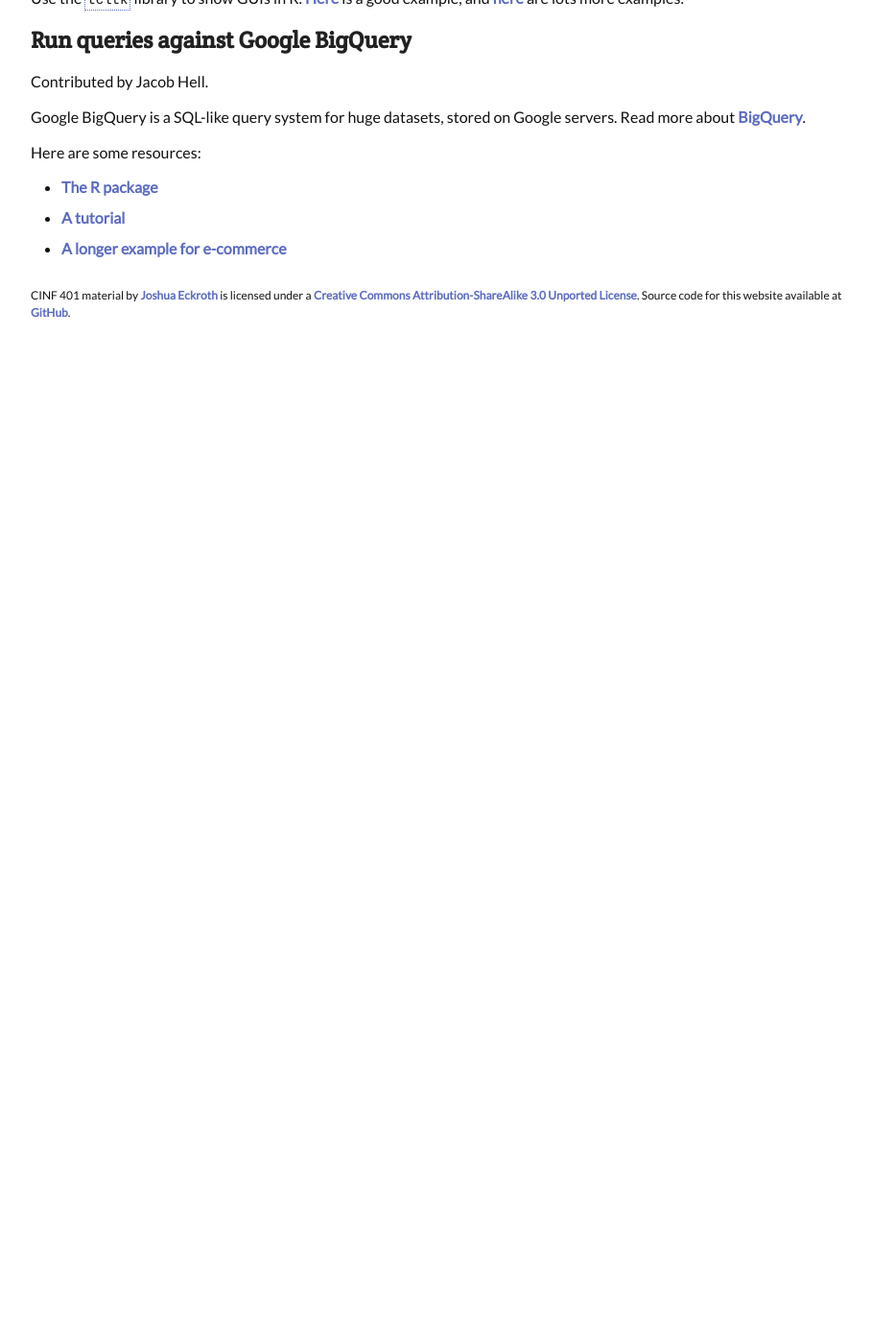
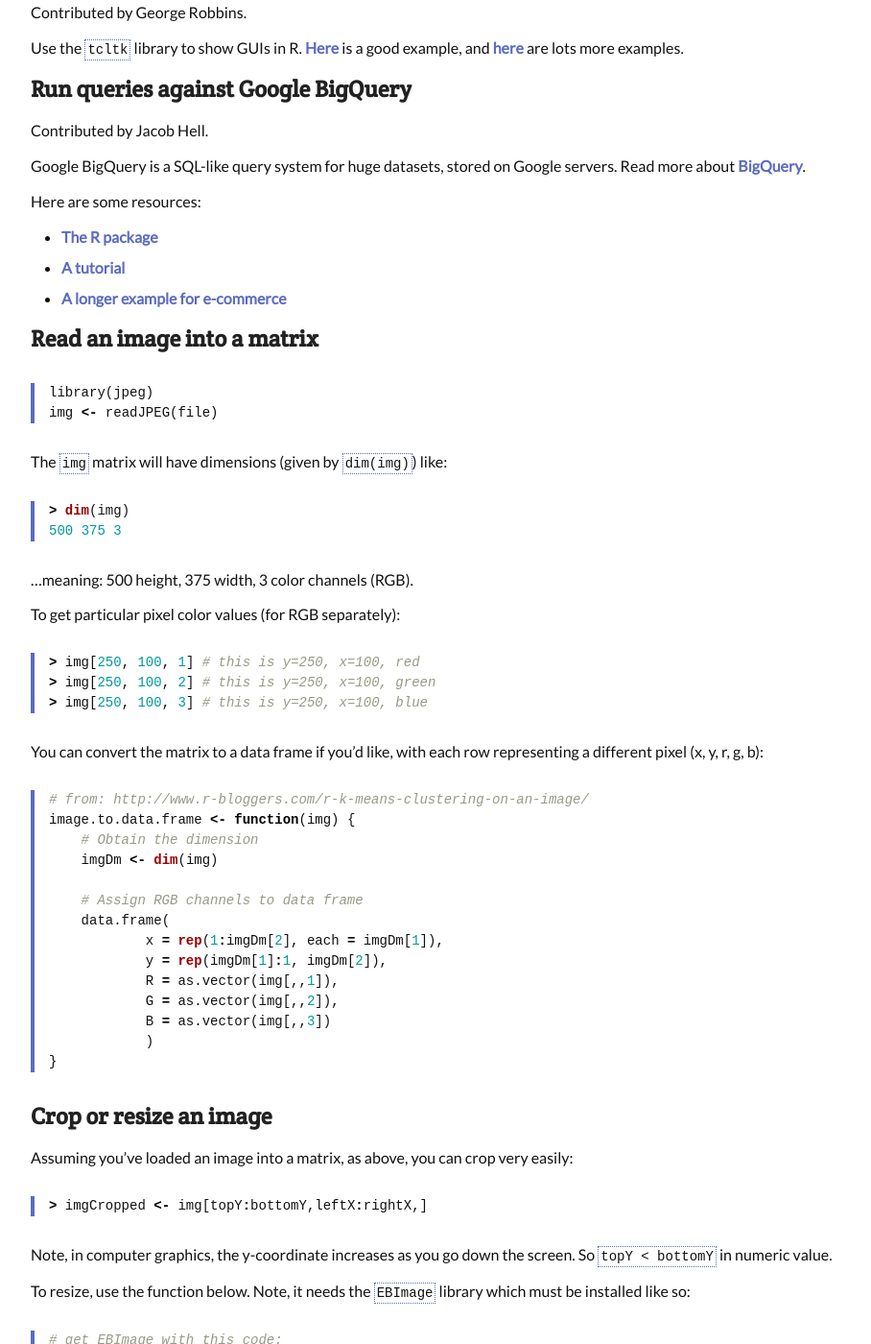
Before and after one commit to joshuaeckroth/cinf401-website, a Jekyll site: the page built from cookbook/r.markdown, in a window 1280 px wide and 1400 px high, scrolled down 6384 px. Shown: the whole window at 96% size, without its empty margins (183-1091 px from the left). Built offline with Jekyll 4.4.1, drawn with Linux system fonts in a browser that asks for light colours; Markdown is read by kramdown in place of the engine named in the settings; before the commit the page ends 6739 px from its top, so only the background shows below that; some of the changed text lies outside the part shown.

Commit message:
Added recipes about using images in R.

```diff
--- a/cookbook/r.markdown
+++ b/cookbook/r.markdown
@@ -303,3 +303,84 @@
 - [The R package](https://github.com/hadley/bigrquery)
 - [A tutorial](http://thinktostart.com/using-google-bigquery-with-r/)
 - [A longer example for e-commerce](http://www.lunametrics.com/blog/2014/06/25/google-analytics-data-mining-bigquery-r/)
+
+## Read an image into a matrix
+
+{% highlight r %}
+library(jpeg)
+img <- readJPEG(file)
+{% endhighlight %}
+
+The `img` matrix will have dimensions (given by `dim(img)`) like:
+
+{% highlight r %}
+> dim(img)
+500 375 3
+{% endhighlight %}
+
+...meaning: 500 height, 375 width, 3 color channels (RGB).
+
+To get particular pixel color values (for RGB separately):
+
+{% highlight r %}
+> img[250, 100, 1] # this is y=250, x=100, red
+> img[250, 100, 2] # this is y=250, x=100, green
+> img[250, 100, 3] # this is y=250, x=100, blue
+{% endhighlight %}
+
+You can convert the matrix to a data frame if you'd like, with each row representing a different pixel (x, y, r, g, b):
+
+{% highlight r %}
+# from: http://www.r-bloggers.com/r-k-means-clustering-on-an-image/
+image.to.data.frame <- function(img) {
+    # Obtain the dimension
+    imgDm <- dim(img)
+
+    # Assign RGB channels to data frame
+    data.frame(
+            x = rep(1:imgDm[2], each = imgDm[1]),
+            y = rep(imgDm[1]:1, imgDm[2]),
+            R = as.vector(img[,,1]),
+            G = as.vector(img[,,2]),
+            B = as.vector(img[,,3])
+            )
+}
+{% endhighlight %}
+
+## Crop or resize an image
+
+Assuming you've loaded an image into a matrix, as above, you can crop very easily:
+
+{% highlight r %}
+> imgCropped <- img[topY:bottomY,leftX:rightX,]
+{% endhighlight %}
+
+Note, in computer graphics, the y-coordinate increases as you go down the screen. So `topY < bottomY` in numeric value.
+
+To resize, use the function below. Note, it needs the `EBImage` library which must be installed like so:
+
+{% highlight r %}
+# get EBImage with this code:
+source("http://bioconductor.org/biocLite.R")
+biocLite("EBImage")
+{% endhighlight %}
+
+
+This function takes an argument giving the maximum width or height (if the image is taller than wide, it will resize so the height is the specified `rsize`; and vice versa):
+
+{% highlight r %}
+library(EBImage)
+
+# from: http://www.mepheoscience.com/colourful-ecology-part-1-extracting-colours-from-an-image-and-selecting-them-using-community-phylogenetics-theory/
+resize.image <- function(img, rsize=100) {
+  if (max(dim(img)[1:2]) > rsize) {
+    if (dim(img)[1] > dim(img)[2]) {
+      img <- resize(img, w = rsize)
+    } else {
+      img <- resize(img, h = rsize)
+    }
+  } else {
+    img
+  }
+}
+{% endhighlight %}
```
